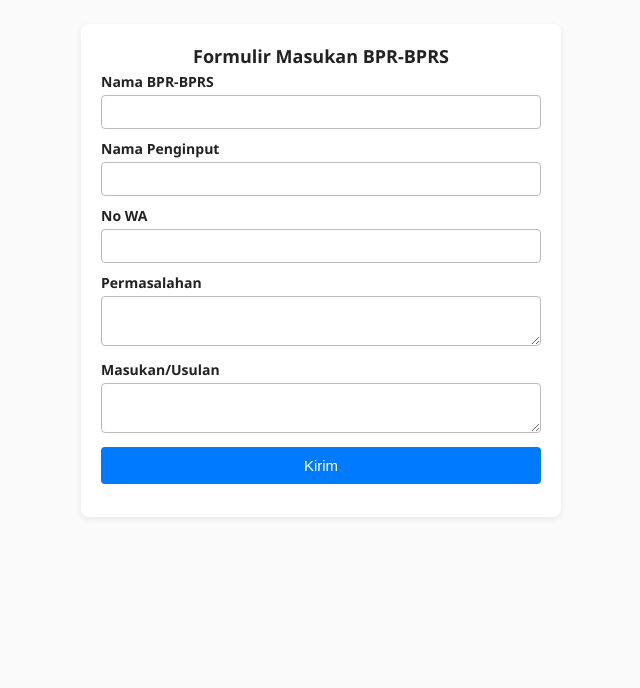
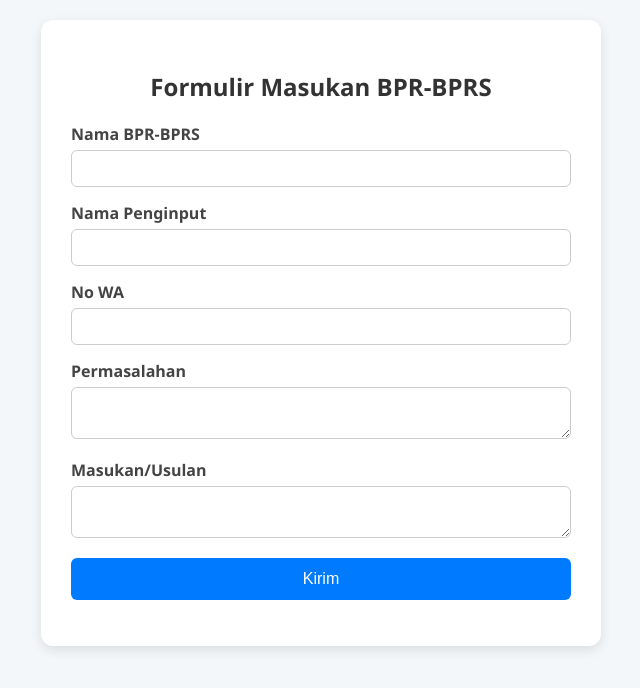
Before and after one commit to perbarindodpdjateng/Form.BPR, a plain HTML site: page Rakernas2025/index.html in a window 1280 px wide. Shown: the whole page, without its empty margins (319-959 px from the left). Drawn offline with Linux system fonts and the light colour scheme.

Commit message:
styles.css

```diff
--- a/Rakernas2025/styles.css
+++ b/Rakernas2025/styles.css
@@ -1,59 +1,58 @@
-/* ---------- M I N I M A L I S ---------- */
-* { box-sizing: border-box; }
 body {
+  font-family: 'Segoe UI', sans-serif;
+  background: #f4f7fa;
   margin: 0;
-  font-family: "Segoe UI", Arial, sans-serif;
-  background: #fafafa;
-  color: #222;
-  font-size: 14px;
+  padding: 20px;
 }
+
 .container {
-  max-width: 480px;
-  margin: 24px auto;
+  max-width: 500px;
+  margin: auto;
   background: #fff;
-  padding: 20px;
-  border-radius: 8px;
-  box-shadow: 0 2px 6px rgba(0,0,0,.08);
+  padding: 30px;
+  border-radius: 12px;
+  box-shadow: 0 4px 12px rgba(0,0,0,0.1);
 }
+
 h2 {
-  margin: 0 0 4px 0;
-  font-size: 18px;
   text-align: center;
+  margin-bottom: 20px;
+  color: #333;
 }
-.sub {
-  margin: 0 0 16px 0;
-  font-size: 12px;
-  text-align: center;
-  color: #555;
-}
+
 label {
   display: block;
-  margin-bottom: 10px;
+  margin-bottom: 15px;
   font-weight: 600;
+  color: #444;
 }
+
 input, textarea {
   width: 100%;
-  padding: 8px;
-  margin-top: 4px;
-  border: 1px solid #bbb;
-  border-radius: 4px;
-  font-size: 14px;
-  resize: vertical;
+  padding: 10px;
+  margin-top: 5px;
+  border: 1px solid #ccc;
+  border-radius: 6px;
+  box-sizing: border-box;
 }
+
 button {
   width: 100%;
-  padding: 10px;
+  padding: 12px;
   background: #007bff;
   color: #fff;
   border: none;
-  border-radius: 4px;
-  font-size: 15px;
+  border-radius: 6px;
+  font-size: 16px;
   cursor: pointer;
 }
-button:hover { background: #0056b3; }
+
+button:hover {
+  background: #0056b3;
+}
+
 #response {
-  margin-top: 10px;
+  margin-top: 15px;
   text-align: center;
   font-weight: bold;
-  font-size: 13px;
 }
```
